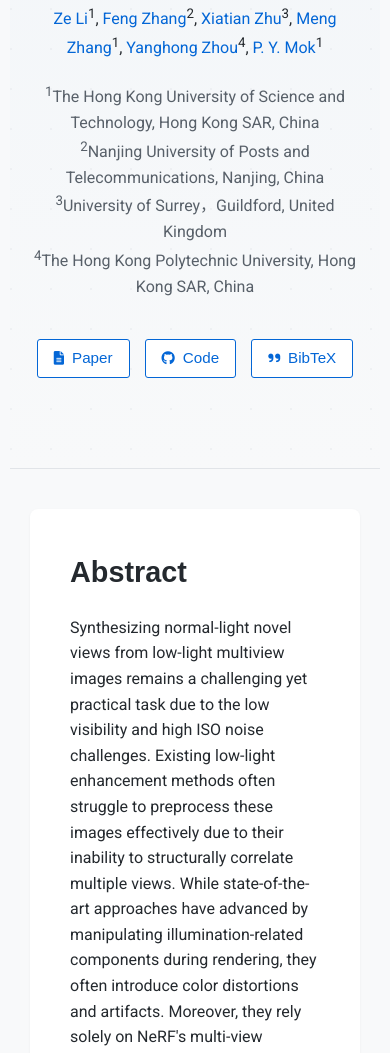
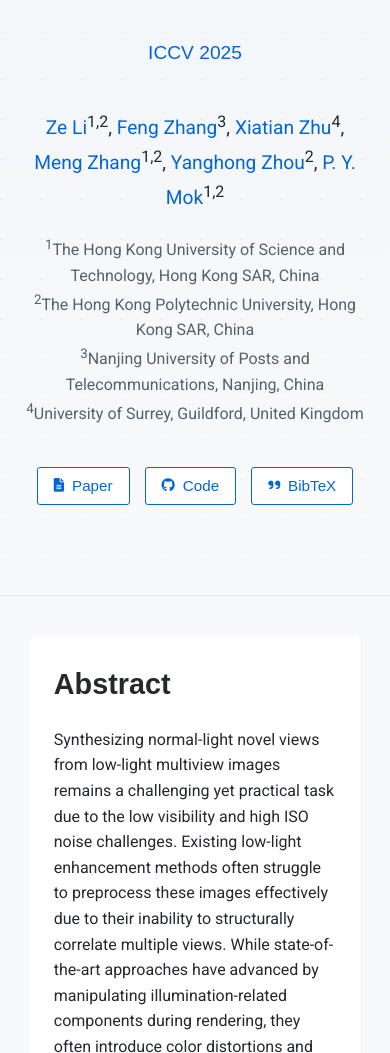
Before and after one commit to pegasus2004/RoSe, a plain HTML site: page index.html in a window 390 px wide. Shown: the part 362-1415 px from the top of the page. Drawn offline with Linux system fonts and the light colour scheme; a web font is replaced by a local one.

Commit message:
Update website layout and content width

```diff
--- a/index.html
+++ b/index.html
@@ -21,7 +21,7 @@
             background-color: #f8f9fa;
         }
         .container {
-            max-width: 1200px;
+            max-width: 100%;
             margin: 0 auto;
             padding: 0 20px;
         }
@@ -45,6 +45,10 @@
             opacity: 0.4;
             pointer-events: none;
         }
+        .hero-section .container {
+            max-width: 1200px;
+            margin: 0 auto;
+        }
         .header {
             text-align: center;
             position: relative;
@@ -55,7 +59,9 @@
             border-radius: 8px;
             box-shadow: 0 1px 3px rgba(0,0,0,0.05);
             padding: 40px;
-            margin-bottom: 30px;
+            margin: 0 auto 30px;
+            width: 60%;
+            min-width: 600px;
         }
         .title {
             font-family: 'Google Sans', sans-serif;
@@ -138,15 +144,16 @@
         .author-name:hover {
             text-decoration: underline;
         }
-        @media (max-width: 768px) {
-            body {
-                padding: 10px;
+        @media (max-width: 1000px) {
+            .content-section {
+                width: 80%;
+                min-width: unset;
             }
-            .title {
-                font-size: 2em;
-            }
-            .authors {
-                font-size: 1em;
+        }
+        @media (max-width: 600px) {
+            .content-section {
+                width: 95%;
+                padding: 25px;
             }
         }
         .subsection-title {
@@ -182,18 +189,18 @@
                     ICCV 2025
                 </div>
                 <div class="authors">
-                    <a href="#" class="author-name">Ze Li</a><sup>1</sup>,
-                    <a href="#" class="author-name">Feng Zhang</a><sup>2</sup>,
-                    <a href="#" class="author-name">Xiatian Zhu</a><sup>3</sup>,
-                    <a href="#" class="author-name">Meng Zhang</a><sup>1</sup>,
-                    <a href="#" class="author-name">Yanghong Zhou</a><sup>4</sup>,
-                    <a href="#" class="author-name">P. Y. Mok</a><sup>1</sup>
+                    <a href="#" class="author-name">Ze Li</a><sup>1,2</sup>,
+                    <a href="#" class="author-name">Feng Zhang</a><sup>3</sup>,
+                    <a href="#" class="author-name">Xiatian Zhu</a><sup>4</sup>,
+                    <a href="#" class="author-name">Meng Zhang</a><sup>1,2</sup>,
+                    <a href="#" class="author-name">Yanghong Zhou</a><sup>2</sup>,
+                    <a href="#" class="author-name">P. Y. Mok</a><sup>1,2</sup>
                 </div>
                 <div class="affiliations">
                     <sup>1</sup>The Hong Kong University of Science and Technology, Hong Kong SAR, China<br>
-                    <sup>2</sup>Nanjing University of Posts and Telecommunications, Nanjing, China<br>
-                    <sup>3</sup>University of Surrey，Guildford, United Kingdom <br>
-                    <sup>4</sup>The Hong Kong Polytechnic University, Hong Kong SAR, China
+                    <sup>2</sup>The Hong Kong Polytechnic University, Hong Kong SAR, China<br>
+                    <sup>3</sup>Nanjing University of Posts and Telecommunications, Nanjing, China<br>
+                    <sup>4</sup>University of Surrey, Guildford, United Kingdom
                 </div>
                 <div class="paper-links">
                     <a href="#" class="button"><i class="fas fa-file-alt"></i>Paper</a>
@@ -237,7 +244,7 @@
 
             <h3 class="subsection-title">Analysis</h3>
             <figure class="figure">
-                <img src="figure5.png" alt="Density Distribution" class="teaser">
+                <img src="figure5.jpg" alt="Density Distribution" class="teaser">
                 <figcaption>Figure 5: Density distribution of sampling points along the camera ray, with zoomed-in image pixels for better observation.</figcaption>
             </figure>
         </div>
```
